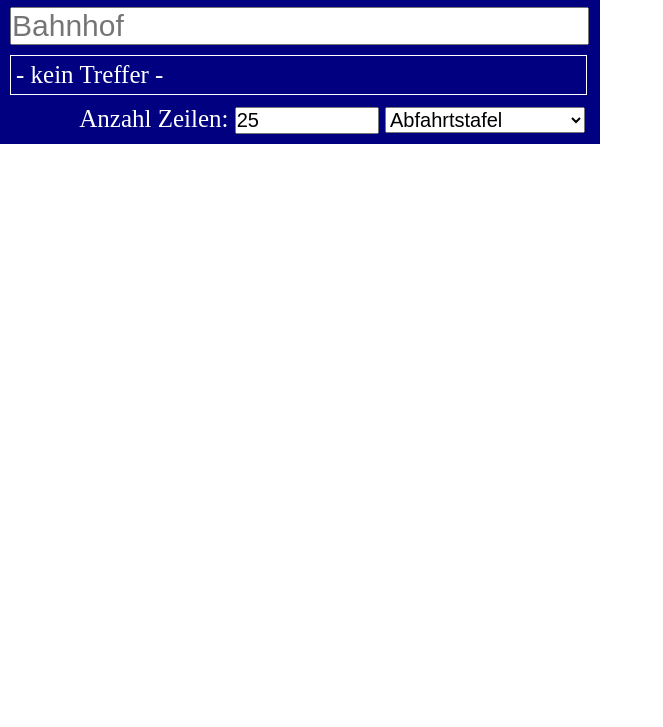
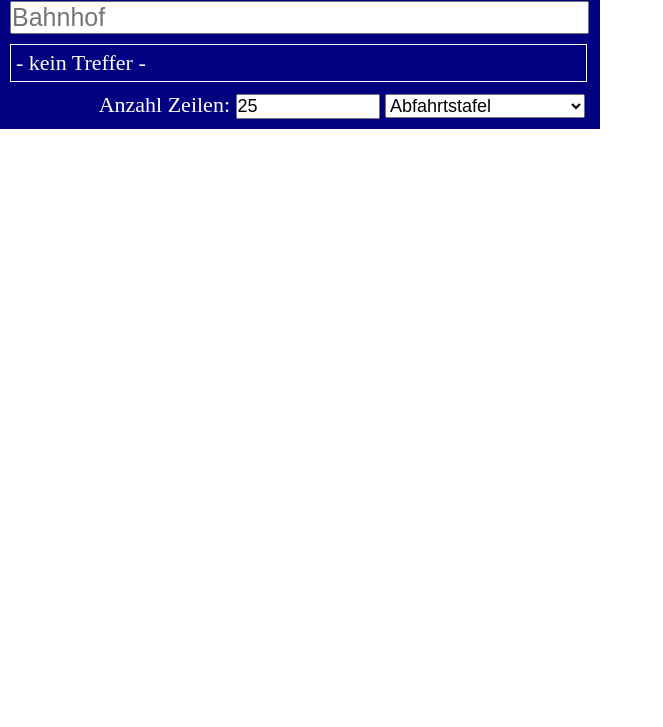
Before and after one commit to bruellware/bruellware.github.io, a website: page index.html in a window 1280 px wide. Shown: the part 73-800 px from the top of the page, without its empty margins (0-663 px from the left). Drawn offline with Linux system fonts and the light colour scheme.

Commit message:
added umlaut replacements, tweaked font sizes

```diff
--- a/index.html
+++ b/index.html
@@ -20,7 +20,7 @@
         height: 100%;
         padding: 10px;
         margin: 0px;
-        font-size: 25px;
+        font-size: 22px;
       }
       h1 {
         background-color: #ffff00;
@@ -29,7 +29,7 @@
         color: #000080;
         padding: 5px 10px;
         margin: 10px -10px 10px -10px;
-        font-size: 35px;
+        font-size: 30px;
       }
       a {
         text-decoration: none;
@@ -42,7 +42,7 @@
         width: calc(100% - 25px);
         padding: 0px;
         margin: 0px;
-        font-size: 30px;
+        font-size: 25px;
       }
       #suggest {
         width: calc(100% - 35px);
@@ -55,13 +55,13 @@
         width: max(40px, calc(100% - 35px - 400px));
         padding: 0px;
         margin: 0px;
-        font-size: 20px;
+        font-size: 18px;
       }
       #direction {
         width: 200px;
         padding: 0px;
         margin: 0px;
-        font-size: 20px;
+        font-size: 18px;
       }
       #label {
         display: inline-block;
@@ -128,11 +128,18 @@
         let incIs = []
         let sims = []
 
+        querySub = query.replace('ae', 'ä')
+                        .replace('oe', 'ö')
+                        .replace('ue', 'ü')
+                        .replace('ss', 'ß')
+
         for(let i=0; i<abbrs.length; i++) {
           if(query.length > 2
               && (namesLower[i].includes(query)
                 || snamesLower[i].includes(query)
-                || abbrsLower[i].includes(query) ))
+                || abbrsLower[i].includes(query)
+                || namesLower[i].includes(querySub)
+                || snamesLower[i].includes(querySub) ))
           {
             incIs.push(i)
             sims.push(0)
@@ -140,6 +147,7 @@
           else {
             if(fullSearch) {
               sims.push(Math.min(StringUtils.compareSimilarityPercent(query, namesLower[i]),
+                                 StringUtils.compareSimilarityPercent(querySub, namesLower[i]),
                                  StringUtils.compareSimilarityPercent(query, snamesLower[i])))
             }
             else {
```
